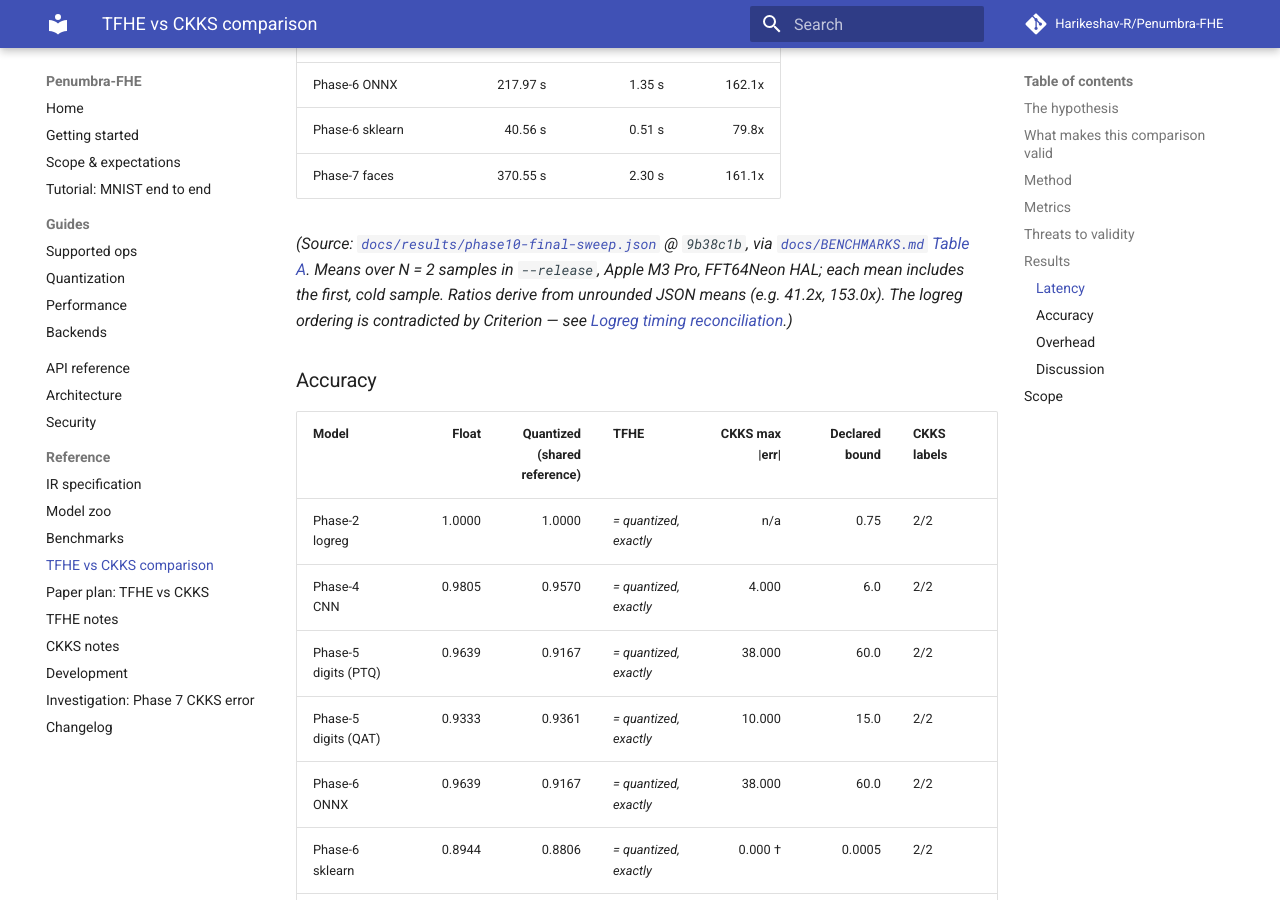
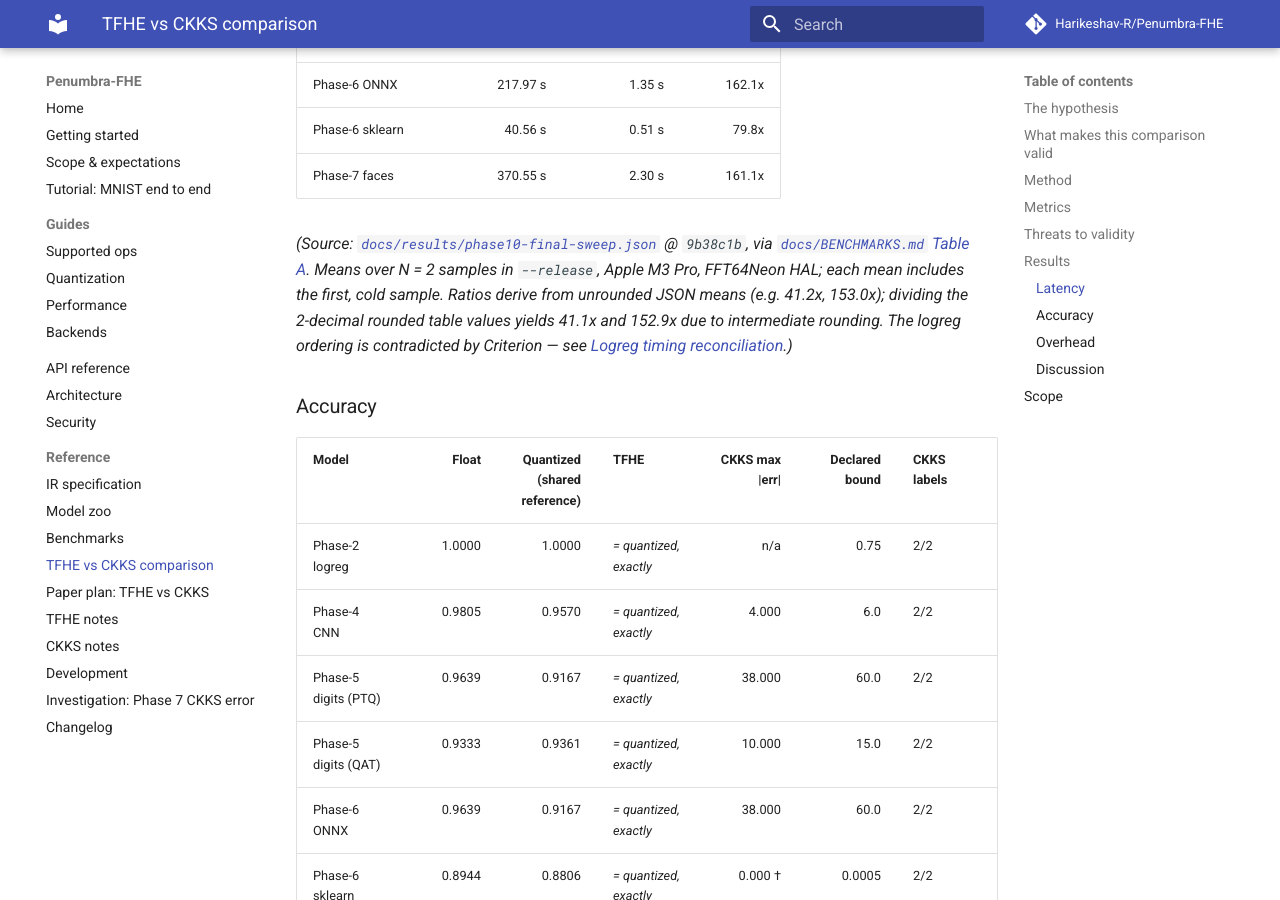
Before and after one commit to Harikeshav-R/Penumbra-FHE, an MkDocs documentation site: the page built from docs/COMPARISON.md, in a window 1280 px wide and 900 px high, scrolled down 4396 px. Built offline with MkDocs 1.6.1 and Material for MkDocs 9.7.7, drawn with Linux system fonts in a browser that asks for light colours; comment, search, counter and statistics services are not loaded.

Commit message:
docs(comparison): add intermediate rounding explanation to latency table footnote

```diff
--- a/docs/COMPARISON.md
+++ b/docs/COMPARISON.md
@@ -136,7 +136,7 @@
 | Phase-6 sklearn | 40.56 s | 0.51 s | 79.8x |
 | Phase-7 faces | 370.55 s | 2.30 s | 161.1x |
 
-*(Source: [`docs/results/phase10-final-sweep.json`](./results/phase10-final-sweep.json) @ `9b38c1b`, via [`docs/BENCHMARKS.md` Table A](./BENCHMARKS.md#table-a-latency-wall-clock-per-sample). Means over N = 2 samples in `--release`, Apple M3 Pro, FFT64Neon HAL; each mean includes the first, cold sample. Ratios derive from unrounded JSON means (e.g. 41.2x, 153.0x). The logreg ordering is contradicted by Criterion — see [Logreg timing reconciliation](./BENCHMARKS.md#logreg-timing-reconciliation).)*
+*(Source: [`docs/results/phase10-final-sweep.json`](./results/phase10-final-sweep.json) @ `9b38c1b`, via [`docs/BENCHMARKS.md` Table A](./BENCHMARKS.md#table-a-latency-wall-clock-per-sample). Means over N = 2 samples in `--release`, Apple M3 Pro, FFT64Neon HAL; each mean includes the first, cold sample. Ratios derive from unrounded JSON means (e.g. 41.2x, 153.0x); dividing the 2-decimal rounded table values yields 41.1x and 152.9x due to intermediate rounding. The logreg ordering is contradicted by Criterion — see [Logreg timing reconciliation](./BENCHMARKS.md#logreg-timing-reconciliation).)*
 
 ### Accuracy
 
```
